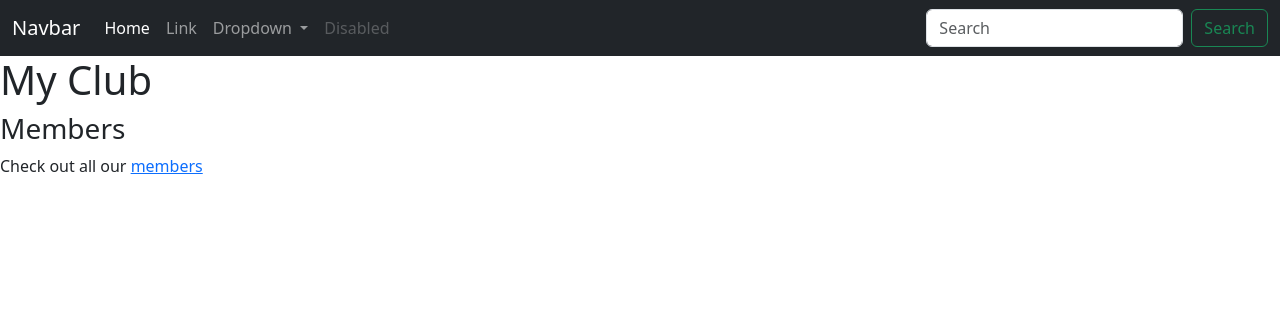
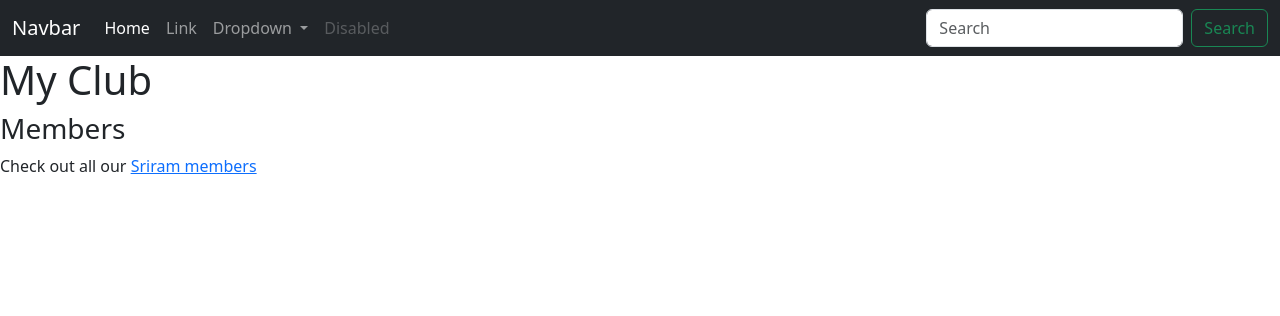
Before and after one commit to dchandrasekars/firstproject, a Django app: page / in a window 1280 px wide. Shown: the top 316 px of the page. Run offline with Django 5.2, Linux system fonts and the light colour scheme.

Commit message:
Sriram first commit

```diff
--- a/members/templates/main.html
+++ b/members/templates/main.html
@@ -11,6 +11,6 @@
 
     <h3>Members</h3>
 
-    <p>Check out all our <a href="members/">members</a></p>
+    <p>Check out all our <a href="members/">Sriram members</a></p>
   </div>
 {% endblock %}
```
